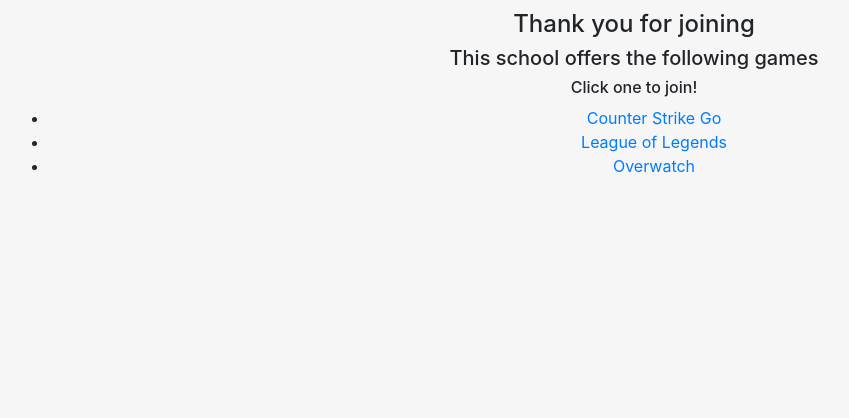
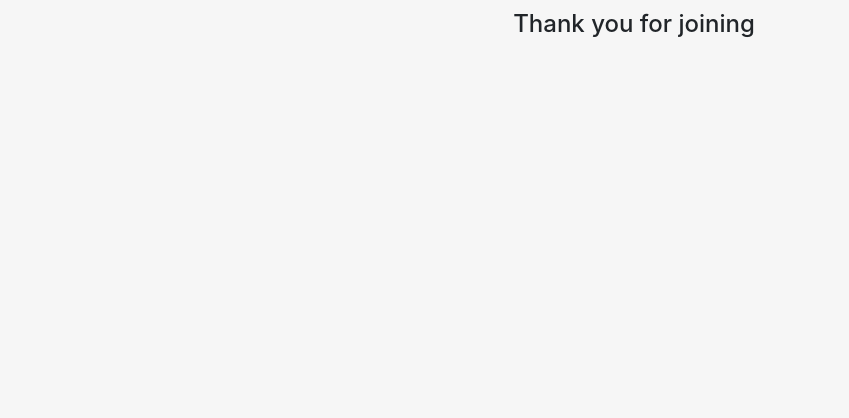
Before and after one commit to deltarod/CS386-Group-20, a Django app: template Code/homepage/templates/School/schoolJoin.html in a window 1280 px wide. Shown: the part 158-576 px from the top of the page, without its empty margins (6-855 px from the left). Run offline with Django 3.2, Linux system fonts and the light colour scheme; the template is opened without the code that fills it, so the values that code supplies are empty; parts of the project's set-up code (start-up, migrations or seed data) failed here and were passed over; some libraries are stand-ins or nearby versions.

Commit message:
fixed things

```diff
--- a/Code/homepage/forms.py
+++ b/Code/homepage/forms.py
@@ -22,6 +22,5 @@ class EditProfileForm(UserChangeForm):
             'email',
             'first_name',
             'last_name',
-            'password'
-
-)
+            'password',
+            )
--- a/Code/homepage/models.py
+++ b/Code/homepage/models.py
@@ -23,7 +23,7 @@ class School(models.Model):
 
 
 class Profile(models.Model):
-    user = models.OneToOneField(User, on_delete=models.CASCADE)
+    user = models.OneToOneField(User, on_delete=models.CASCADE, related_name='profile')
     bio = models.TextField(max_length=500, blank=True)
     college = models.ForeignKey(School, on_delete=models.CASCADE, related_name="students", blank=True, null=True)
 
--- a/Code/homepage/templates/School/schoolJoin.html
+++ b/Code/homepage/templates/School/schoolJoin.html
@@ -6,21 +6,6 @@
 
 <h3>Successfully joined {{school.schoolName}}</h3>
     <h4> Thank you for joining {{school.schoolName}}</h4>
-    <h5> This school offers the following games</h5>
-    <h6> Click one to join!</h6>
-    <ul>
-        <li>
-            <a href = "">Counter Strike Go</a>
-        </li>
-        <li>
-            <a href = "">League of Legends</a>
-        </li>
-        <li>
-            <a href = "">Overwatch</a>
-        </li>
-    </ul>
-
-
 </div>
 
 {% endblock %}
--- a/Code/homepage/views.py
+++ b/Code/homepage/views.py
@@ -20,7 +20,7 @@ def account(request):
 
 def edit_account(request):
     if request.method == 'POST':
-        form = EditProfileForm(request.POST, instance=request.user)
+        form = EditProfileForm(request.POST, instance=request.profile)
 
         if form.is_valid():
             form.save()
```
Also changed, not shown: Code/db.sqlite3, Code/homepage/static/img/logo.jpg (added).
